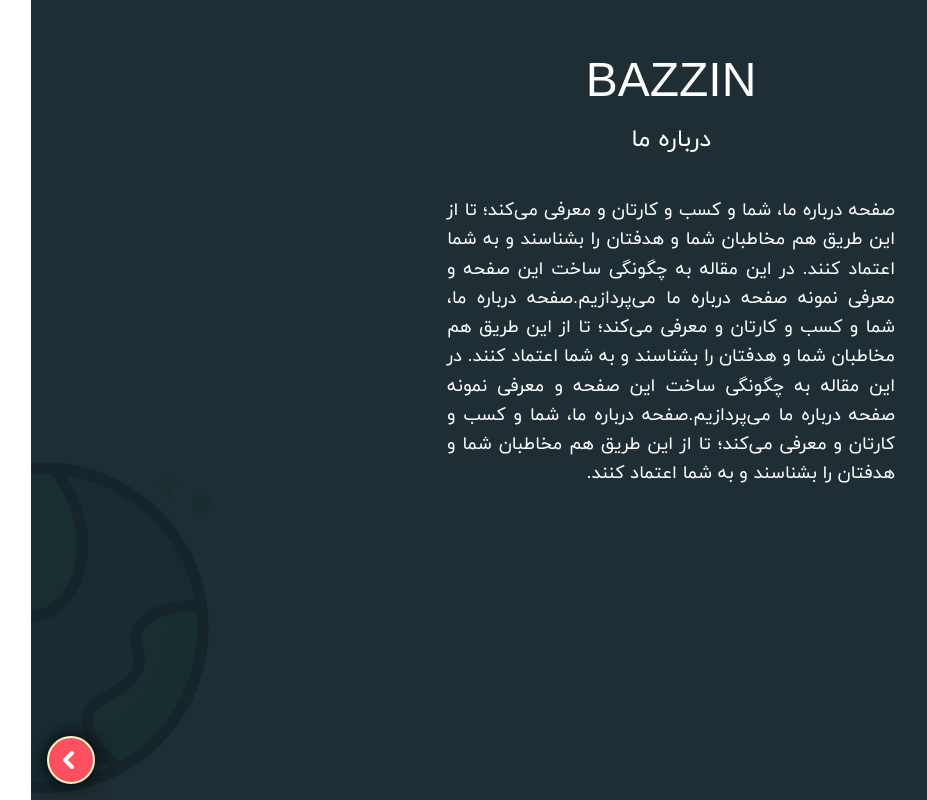
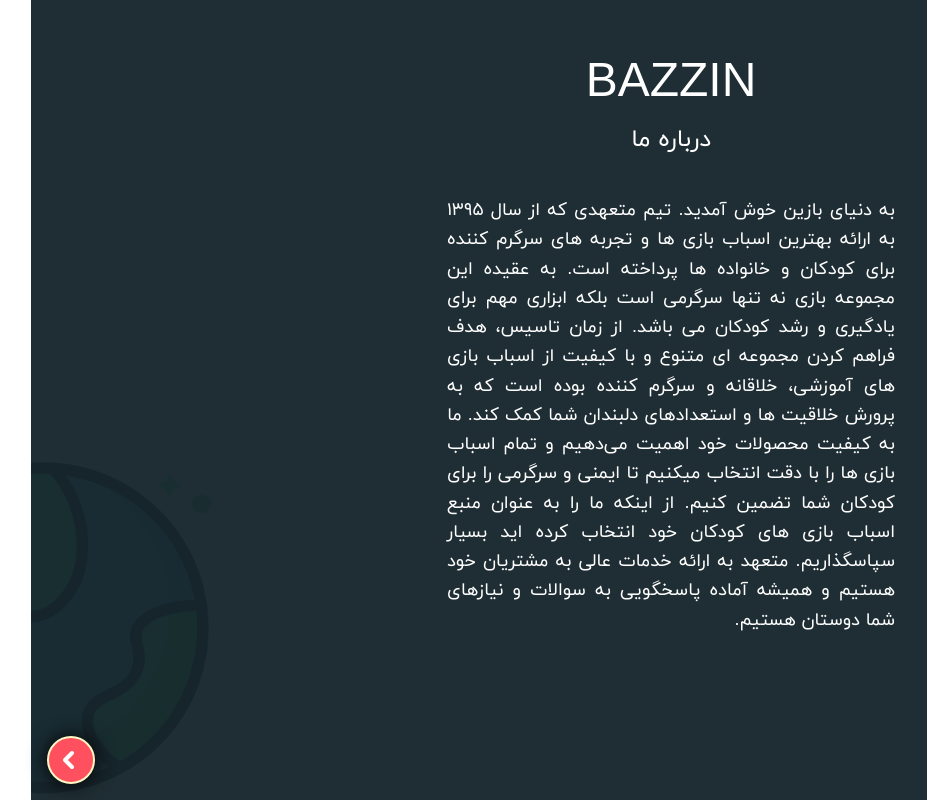
Before and after one commit to sinaAminiNextJs/bazzin, a Next.js app: page /about in a window 1280 px wide. Shown: the whole page, without its empty margins (0-927 px from the left). Built offline with nearby package versions, Linux system fonts and the light colour scheme; a web font is replaced by a local one.

Commit message:
add new text for about page

```diff
--- a/app/about/page.tsx
+++ b/app/about/page.tsx
@@ -19,14 +19,17 @@ export default function About() {
       <h1 className="text-5xl font-madimi mt-10">BAZZIN</h1>
       <p className="text-2xl mt-5">درباره ما</p>
       <p className="mt-10 text-lg leading-relaxed text-justify max-w-md mx-auto font-iranyekan">
-        صفحه درباره ما، شما و کسب و کارتان و معرفی می‌کند؛ تا از این طریق هم
-        مخاطبان شما و هدفتان را بشناسند و به شما اعتماد کنند. در این مقاله به
-        چگونگی ساخت این صفحه و معرفی نمونه صفحه درباره ما می‌پردازیم.صفحه درباره
-        ما، شما و کسب و کارتان و معرفی می‌کند؛ تا از این طریق هم مخاطبان شما و
-        هدفتان را بشناسند و به شما اعتماد کنند. در این مقاله به چگونگی ساخت این
-        صفحه و معرفی نمونه صفحه درباره ما می‌پردازیم.صفحه درباره ما، شما و کسب و
-        کارتان و معرفی می‌کند؛ تا از این طریق هم مخاطبان شما و هدفتان را بشناسند
-        و به شما اعتماد کنند.
+        به دنیای بازین خوش آمدید. تیم متعهدی که از سال ۱۳۹۵ به ارائه بهترین
+        اسباب بازی ها و تجربه های سرگرم کننده برای کودکان و خانواده ها پرداخته
+        است. به عقیده این مجموعه بازی نه تنها سرگرمی است بلکه ابزاری مهم برای
+        یادگیری و رشد کودکان می باشد‌. از زمان تاسیس، هدف فراهم کردن مجموعه ای
+        متنوع و با کیفیت از اسباب بازی های آموزشی، خلاقانه و سرگرم کننده بوده
+        است که به پرورش خلاقیت ها و استعدادهای دلبندان شما کمک‌ کند. ما به کیفیت
+        محصولات خود اهمیت می‌دهیم و تمام اسباب بازی ها را با دقت انتخاب میکنیم
+        تا ایمنی و سرگرمی را برای کودکان شما تضمین کنیم. از اینکه ما را به عنوان
+        منبع اسباب بازی های کودکان خود انتخاب کرده اید بسیار سپاسگذاریم. متعهد
+        به ارائه خدمات عالی به مشتریان خود هستیم و همیشه آماده پاسخگویی به
+        سوالات و نیازهای شما دوستان هستیم.
       </p>
       {/* back button */}
       <BackButton pathName="/menu" />
```
